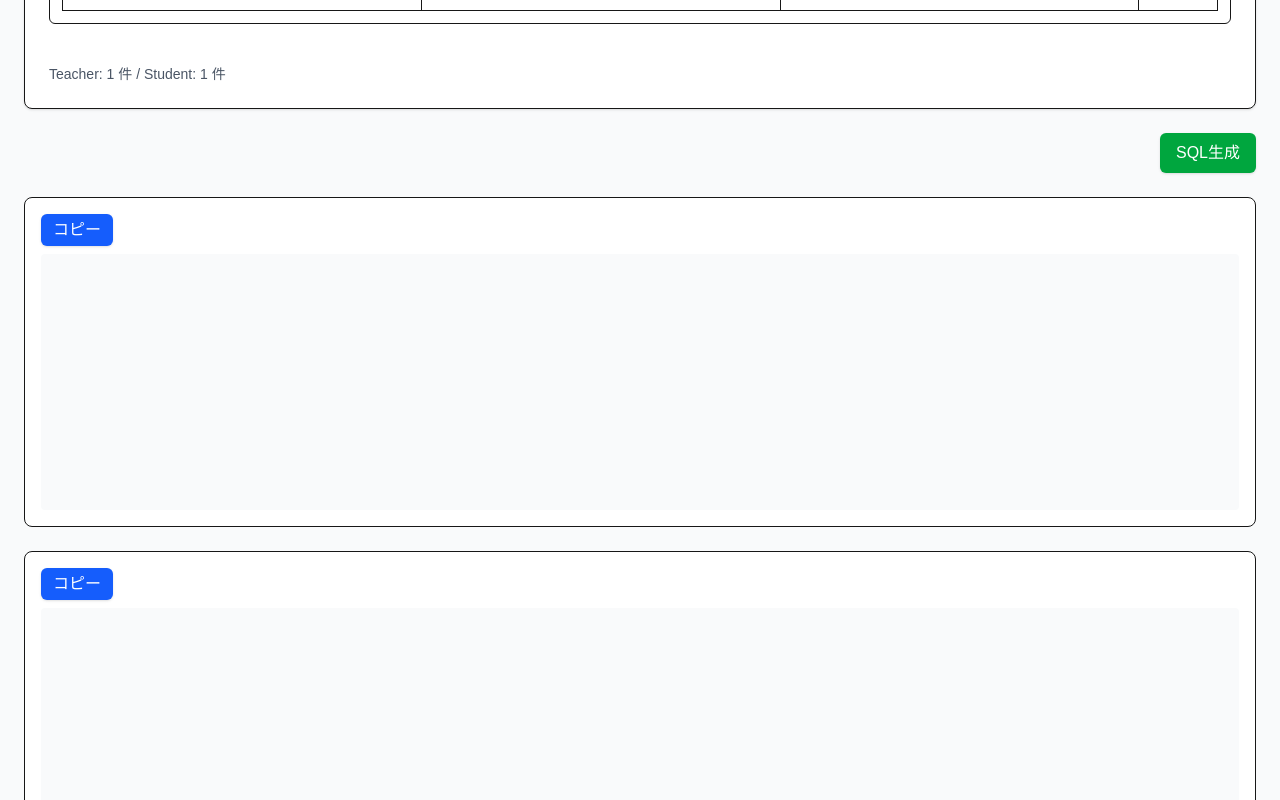
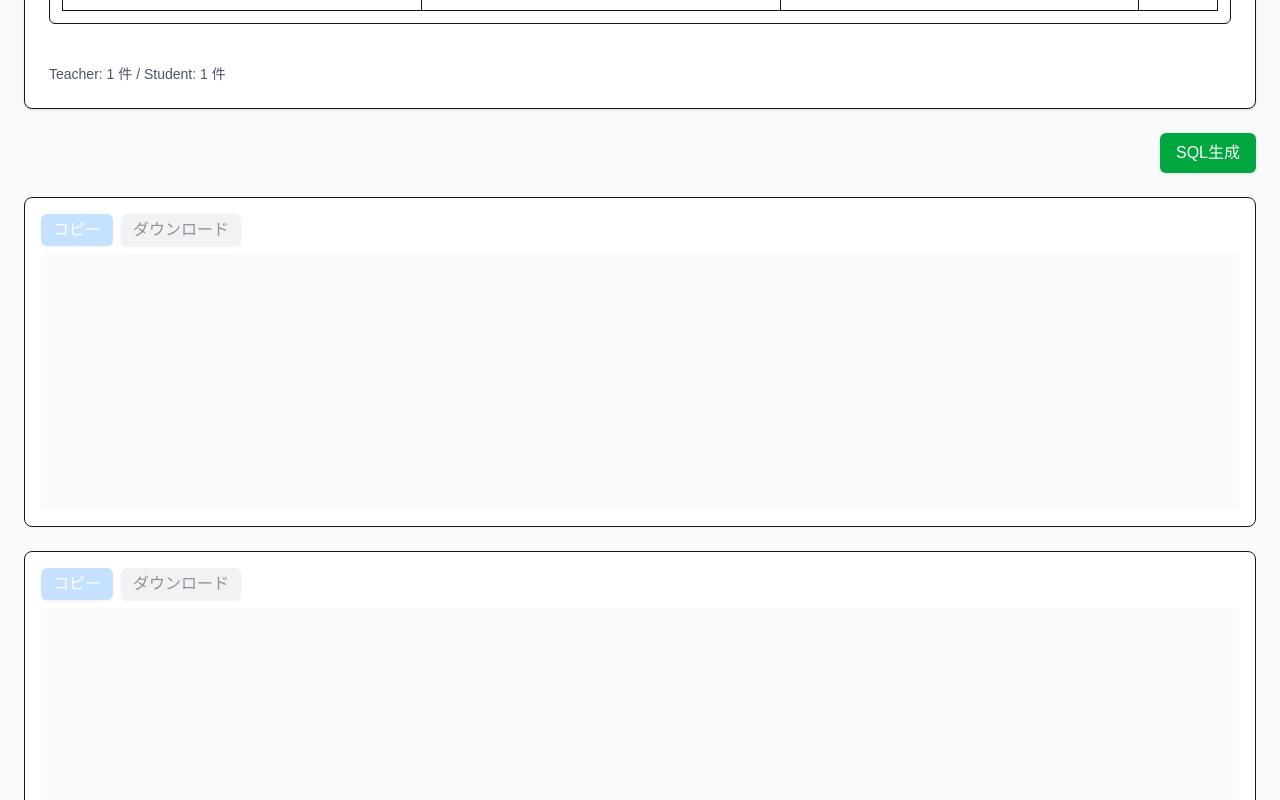
Before and after one commit to ot-nemoto/account-sql-generator, a Next.js app: page / in a window 1280 px wide. Shown: the part 683-1483 px from the top of the page. Built offline with nearby package versions, Linux system fonts and the light colour scheme.

Commit message:
feat: SQLファイルのダウンロード機能を追加し、生成されたSQLをファイルとして保存できるようにしました

```diff
--- a/src/app/page.tsx
+++ b/src/app/page.tsx
@@ -119,6 +119,31 @@ export default function Home() {
     } catch (err) {
       // eslint-disable-next-line no-console
       console.error("copy failed", err);
+    }
+  };
+
+  // download given text as a .sql file. filename uses organizationName fallback.
+  const downloadSqlFile = (text: string, which: "users" | "members") => {
+    try {
+      const blob = new Blob([text || ""], {
+        type: "application/sql;charset=utf-8",
+      });
+      const url = URL.createObjectURL(blob);
+      const filenameBase =
+        organizationName && organizationName.trim().length > 0
+          ? organizationName.trim().replace(/[^a-zA-Z0-9-_. ]/g, "_")
+          : "sql_export";
+      const filename = `${filenameBase}_${which}.sql`;
+      const a = document.createElement("a");
+      a.href = url;
+      a.download = filename;
+      document.body.appendChild(a);
+      a.click();
+      a.remove();
+      URL.revokeObjectURL(url);
+    } catch (err) {
+      // eslint-disable-next-line no-console
+      console.error("download failed", err);
     }
   };
 
@@ -272,9 +297,18 @@ export default function Home() {
               <button
                 type="button"
                 onClick={() => copyToClipboard(generatedSQL, "users")}
-                className="px-3 py-1 bg-blue-600 text-white rounded-md shadow hover:bg-blue-700 focus:outline-none focus:ring-2 focus:ring-blue-500"
+                disabled={!generatedSQL || generatedSQL.trim().length === 0}
+                className={`px-3 py-1 rounded-md shadow focus:outline-none focus:ring-2 focus:ring-blue-500 ${!generatedSQL || generatedSQL.trim().length === 0 ? "bg-blue-300 text-white opacity-50 cursor-not-allowed" : "bg-blue-600 text-white hover:bg-blue-700"}`}
               >
                 コピー
+              </button>
+              <button
+                type="button"
+                onClick={() => downloadSqlFile(generatedSQL, "users")}
+                disabled={!generatedSQL || generatedSQL.trim().length === 0}
+                className={`px-3 py-1 bg-gray-200 text-gray-800 rounded-md shadow ${!generatedSQL || generatedSQL.trim().length === 0 ? "opacity-50 cursor-not-allowed" : "hover:bg-gray-300"}`}
+              >
+                ダウンロード
               </button>
               {copiedUsers && (
                 <div className="text-sm text-green-600">コピーしました</div>
@@ -294,9 +328,22 @@ export default function Home() {
               <button
                 type="button"
                 onClick={() => copyToClipboard(generatedMemberSQL, "members")}
-                className="px-3 py-1 bg-blue-600 text-white rounded-md shadow hover:bg-blue-700 focus:outline-none focus:ring-2 focus:ring-blue-500"
+                disabled={
+                  !generatedMemberSQL || generatedMemberSQL.trim().length === 0
+                }
+                className={`px-3 py-1 rounded-md shadow focus:outline-none focus:ring-2 focus:ring-blue-500 ${!generatedMemberSQL || generatedMemberSQL.trim().length === 0 ? "bg-blue-300 text-white opacity-50 cursor-not-allowed" : "bg-blue-600 text-white hover:bg-blue-700"}`}
               >
                 コピー
+              </button>
+              <button
+                type="button"
+                onClick={() => downloadSqlFile(generatedMemberSQL, "members")}
+                disabled={
+                  !generatedMemberSQL || generatedMemberSQL.trim().length === 0
+                }
+                className={`px-3 py-1 bg-gray-200 text-gray-800 rounded-md shadow ${!generatedMemberSQL || generatedMemberSQL.trim().length === 0 ? "opacity-50 cursor-not-allowed" : "hover:bg-gray-300"}`}
+              >
+                ダウンロード
               </button>
               {copiedMembers && (
                 <div className="text-sm text-green-600">コピーしました</div>
```
Also changed, not shown: 1 other file (tests, documents, lock files or other folders).
